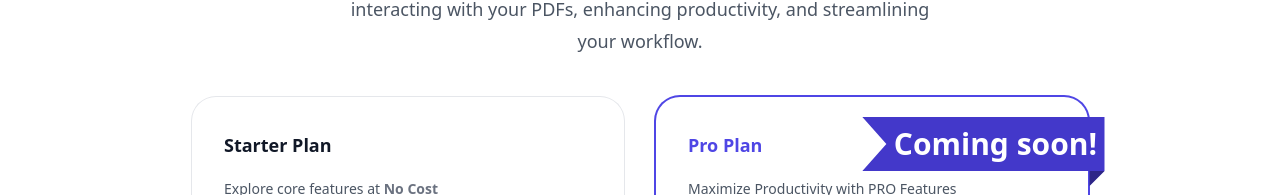
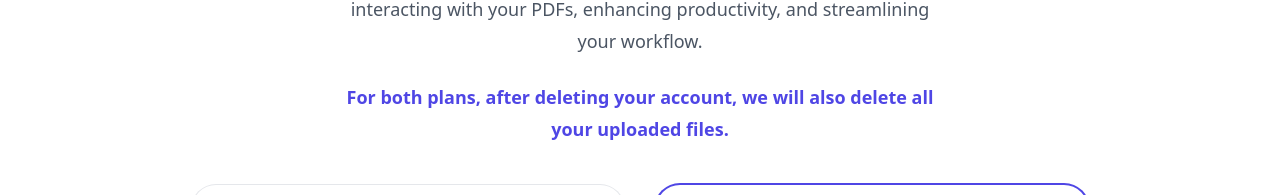
Before and after one commit to mkphercog/chat-with-pdf, a Next.js app: page /dashboard/upgrade in a window 1280 px wide. Shown: the part 404-599 px from the top of the page. Built offline with nearby package versions, Linux system fonts and the light colour scheme; no server answers; what byte-size would draw is missing.

Commit message:
add maxDuration for vercel, add info about deleting files

```diff
--- a/app/api/clerk/route.ts
+++ b/app/api/clerk/route.ts
@@ -1,4 +1,7 @@
 export const dynamic = "force-dynamic";
+export const config = {
+  maxDuration: 15,
+};
 
 import deleteFilesWithAccount from "@/actions/deleteFilesWithAccount";
 import { WebhookEvent } from "@clerk/nextjs/server";
--- a/app/dashboard/upgrade/page.tsx
+++ b/app/dashboard/upgrade/page.tsx
@@ -32,7 +32,10 @@ const PricingPage = () => {
           interacting with your PDFs, enhancing productivity, and streamlining
           your workflow.
         </p>
-
+        <p className="mx-auto mt-6 max-w-2xl px-10 text-center text-lg leading-8 font-semibold text-indigo-600">
+          For both plans, after deleting your account, we will also delete all
+          your uploaded files.
+        </p>
         <div className="max-w-md mx-auto mt-10 grid grid-cols-1 md:grid-cols-2 md:max-w-2xl gap-8 lg:max-w-4xl px-4 md:px-0">
           <div className="ring-1 ring-gray-200 p-8 h-fit pb-12 rounded-3xl">
             <h3 className="text-lg font-semibold leading-8 text-gray-900">
--- a/components/Document.tsx
+++ b/components/Document.tsx
@@ -70,7 +70,7 @@ const Document: FC<DocumentProps> = ({ id, name, size, downloadUrl }) => {
       <div className="flex space-x-2 justify-end">
         <AlertDialog>
           <AlertDialogTrigger
-            className="flex items-center border rounded-md px-4 disabled:opacity-40 disabled:cursor-not-allowed"
+            className="flex items-center border rounded-md px-4 disabled:opacity-40  transition-all hover:scale-110"
             disabled={isDeleting}
           >
             <Trash2Icon className="h-6 w-6 text-red-500" />
@@ -95,7 +95,11 @@ const Document: FC<DocumentProps> = ({ id, name, size, downloadUrl }) => {
           </AlertDialogContent>
         </AlertDialog>
 
-        <Button variant="outline" asChild>
+        <Button
+          className="transition-all hover:scale-110"
+          variant="outline"
+          asChild
+        >
           <a href={downloadUrl} download>
             <DownloadCloud className="h-6 w-6 text-indigo-600" />
           </a>
```
